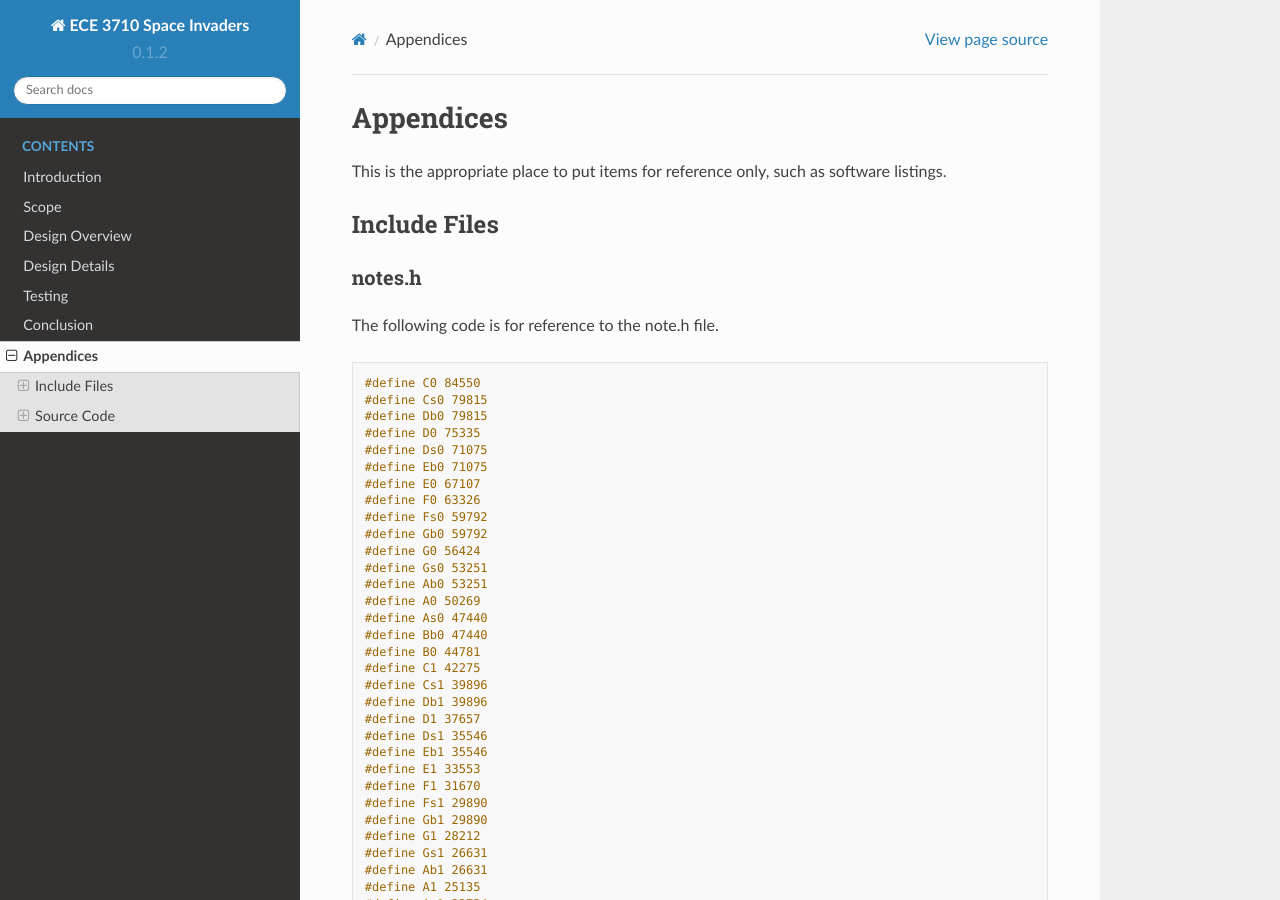
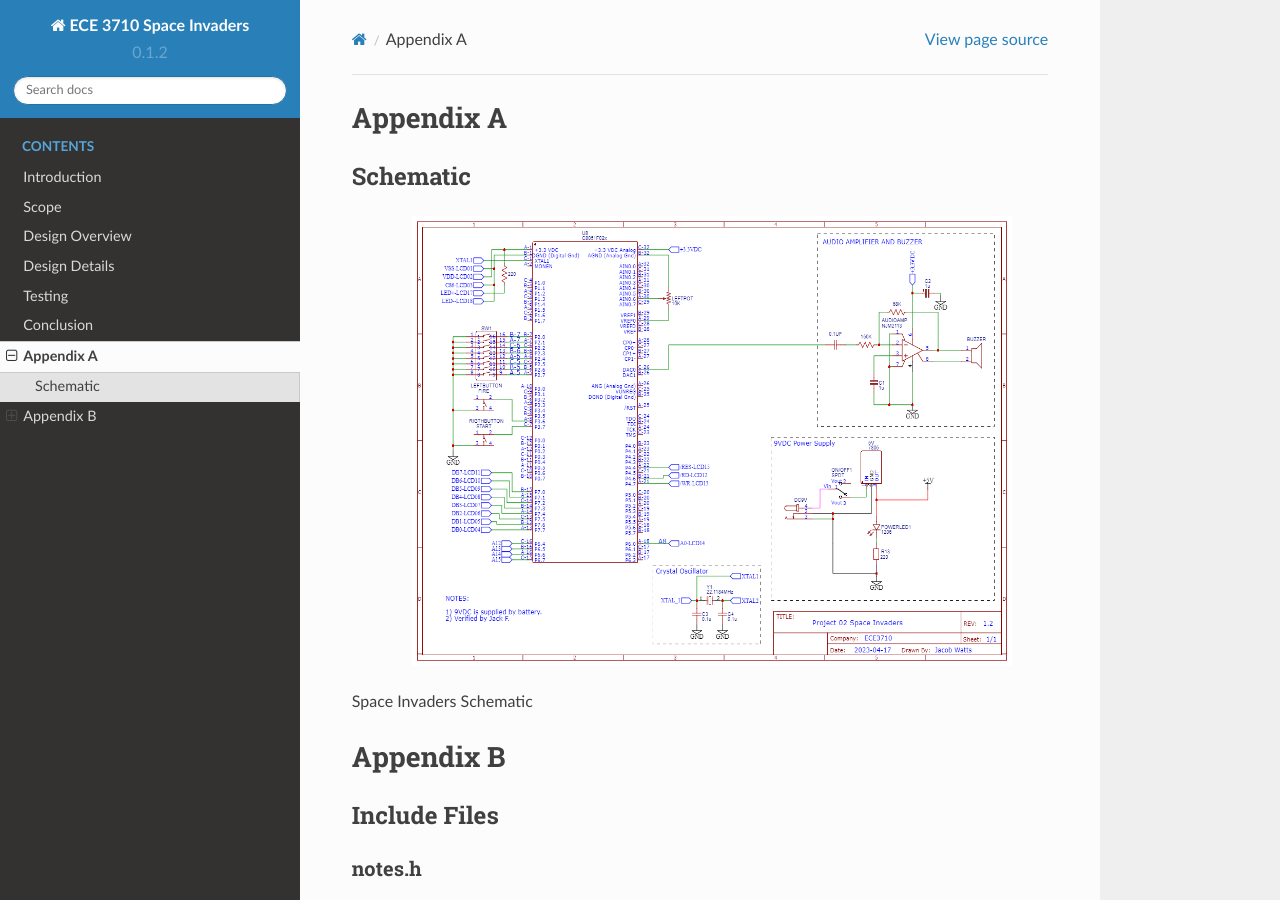
Before and after one commit to wattsjake/ece3710-notes, a Sphinx documentation site: the page built from docs/source/appendix.rst, in a window 1280 px wide and 900 px high. Built offline with Sphinx 7.4.7 and the Read the Docs theme 2.0.0, drawn with Linux system fonts in a browser that asks for light colours.

Commit message:
changed appendix stuff

```diff
--- a/docs/source/appendix.rst
+++ b/docs/source/appendix.rst
@@ -1,9 +1,23 @@
-Appendices
+Appendix A
 ==========
-.. _appendices:
-
-This is the appropriate place to put items for reference only, such as software
-listings.
+.. _appendix_a:
+
+Schematic
+---------
+.. _schematic:
+
+    .. image:: images/project02-space-invaders-schematic-rev1-2.png
+        :width: 600
+        :height: 450
+        :alt: 8051 Schematic
+        :align: center
+
+Space Invaders Schematic
+
+
+Appendix B
+==========
+.. _appendix_b:
 
 Include Files
 -------------
```
Also changed, not shown: docs/source/project.rst (+0 -19 lines).
